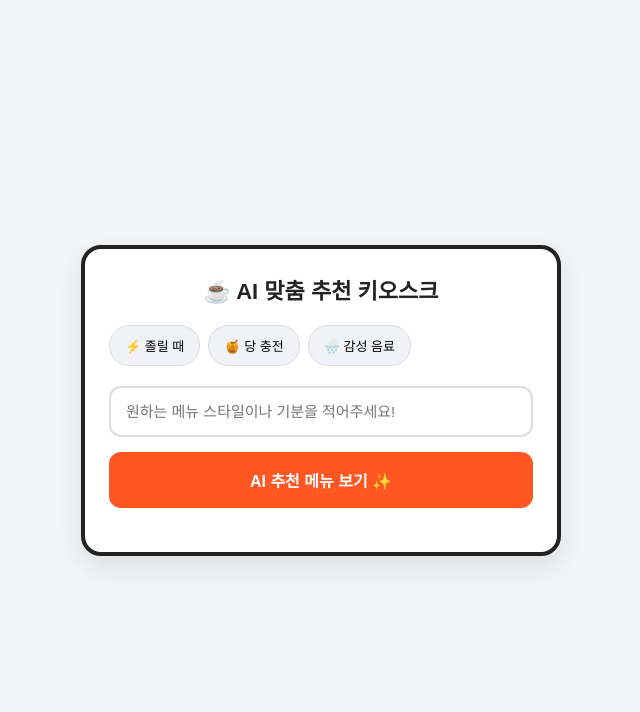
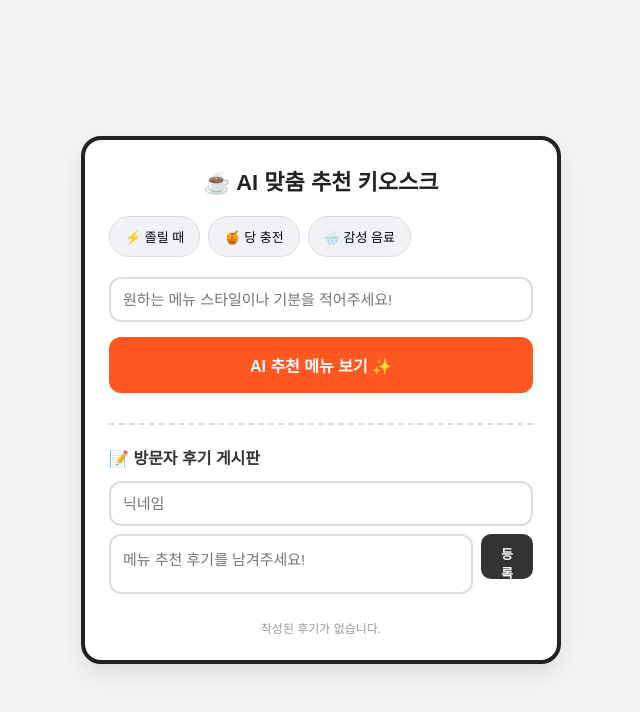
Before and after one commit to ybag43878-png/ssss, a website: page index.html in a window 1280 px wide. Shown: the whole page, without its empty margins (319-959 px from the left). Drawn offline with Linux system fonts and the light colour scheme.

Commit message:
Update index.html

```diff
--- a/index.html
+++ b/index.html
@@ -11,10 +11,21 @@
         h1 { font-size: 22px; text-align: center; margin-bottom: 20px; color: #222; }
         .quick-tags { display: flex; flex-wrap: wrap; gap: 8px; margin-bottom: 20px; }
         .tag-btn { background: #f0f2f5; border: 1px solid #ddd; padding: 10px 15px; border-radius: 20px; font-size: 13px; cursor: pointer; }
-        input { width: 100%; padding: 15px; border: 2px solid #ddd; border-radius: 12px; margin-bottom: 15px; font-size: 15px; outline: none; }
+        input[type="text"], textarea { width: 100%; padding: 12px; border: 2px solid #ddd; border-radius: 12px; margin-bottom: 15px; font-size: 15px; outline: none; }
+        textarea { resize: none; height: 60px; font-family: sans-serif; }
         .order-btn { width: 100%; background: #ff5722; color: #fff; border: none; padding: 16px; border-radius: 12px; font-size: 16px; font-weight: bold; cursor: pointer; margin-bottom: 20px; }
-        .result-box { display: none; background: #fff8f6; border: 2px solid #ffccbc; padding: 15px; border-radius: 12px; font-size: 14px; line-height: 1.6; }
+        .result-box { display: none; background: #fff8f6; border: 2px solid #ffccbc; padding: 15px; border-radius: 12px; font-size: 14px; line-height: 1.6; margin-bottom: 20px; }
         .error-msg { color: #d32f2f; font-weight: bold; }
+
+        /* 새로 추가된 게시판 스타일 (기존 디자인 유지) */
+        .board-section { border-top: 2px dashed #ddd; padding-top: 20px; margin-top: 10px; }
+        .board-title { font-size: 16px; font-weight: bold; margin-bottom: 12px; color: #333; }
+        .board-input-row { display: flex; gap: 8px; margin-bottom: 8px; }
+        .board-submit-btn { background: #333; color: #fff; border: none; padding: 10px 16px; border-radius: 10px; font-size: 13px; font-weight: bold; cursor: pointer; height: 45px; }
+        .post-list { max-height: 150px; overflow-y: auto; display: flex; flex-direction: column; gap: 8px; margin-top: 10px; }
+        .post-item { background: #f9f9f9; padding: 10px; border-radius: 8px; border: 1px solid #eee; font-size: 13px; }
+        .post-header { display: flex; justify-content: space-between; font-size: 11px; color: #888; margin-bottom: 4px; }
+        .post-content { color: #444; word-break: break-all; }
     </style>
 </head>
 <body>
@@ -31,6 +42,19 @@
         <button class="order-btn" id="submitBtn">AI 추천 메뉴 보기 ✨</button>
 
         <div class="result-box" id="resultBox"></div>
+
+        <!-- 👇 새로 추가된 게시판 영역 -->
+        <div class="board-section">
+            <div class="board-title">📝 방문자 후기 게시판</div>
+            <input type="text" id="boardAuthor" placeholder="닉네임" maxlength="10" style="margin-bottom: 8px;" />
+            <div class="board-input-row">
+                <textarea id="boardContent" placeholder="메뉴 추천 후기를 남겨주세요!"></textarea>
+                <button class="board-submit-btn" onclick="addPost()">등록</button>
+            </div>
+            <div class="post-list" id="postList">
+                <!-- 후기 목록이 여기에 표시됩니다 -->
+            </div>
+        </div>
     </div>
 
     <script>
@@ -38,6 +62,7 @@
             document.getElementById('userInput').value = text;
         }
 
+        // 기존 AI 추천 기능
         document.getElementById('submitBtn').addEventListener('click', async () => {
             const input = document.getElementById('userInput').value;
             const resultBox = document.getElementById('resultBox');
@@ -65,6 +90,56 @@
                 resultBox.innerHTML = `<span class="error-msg">⚠️ 통신 실패.</span>`;
             }
         });
+
+        // 👇 새로 추가된 게시판 스크립트 (localStorage 활용)
+        function getPosts() {
+            const posts = localStorage.getItem('kiosk_board');
+            return posts ? JSON.parse(posts) : [];
+        }
+
+        function renderPosts() {
+            const postList = document.getElementById('postList');
+            const posts = getPosts();
+
+            if (posts.length === 0) {
+                postList.innerHTML = '<div style="text-align:center; color:#999; font-size:12px;">작성된 후기가 없습니다.</div>';
+                return;
+            }
+
+            postList.innerHTML = posts.reverse().map(p => `
+                <div class="post-item">
+                    <div class="post-header">
+                        <span><b>${p.author}</b></span>
+                        <span>${p.date}</span>
+                    </div>
+                    <div class="post-content">${p.content}</div>
+                </div>
+            `).join('');
+        }
+
+        function addPost() {
+            const author = document.getElementById('boardAuthor').value.trim();
+            const content = document.getElementById('boardContent').value.trim();
+
+            if (!author) return alert('닉네임을 입력해주세요!');
+            if (!content) return alert('내용을 입력해주세요!');
+
+            const newPost = {
+                author,
+                content,
+                date: new Date().toLocaleDateString('ko-KR', { month: '2-digit', day: '2-digit', hour: '2-digit', minute: '2-digit' })
+            };
+
+            const posts = getPosts();
+            posts.push(newPost);
+            localStorage.setItem('kiosk_board', JSON.stringify(posts));
+
+            document.getElementById('boardAuthor').value = '';
+            document.getElementById('boardContent').value = '';
+            renderPosts();
+        }
+
+        window.onload = renderPosts;
     </script>
 </body>
 </html>
```
